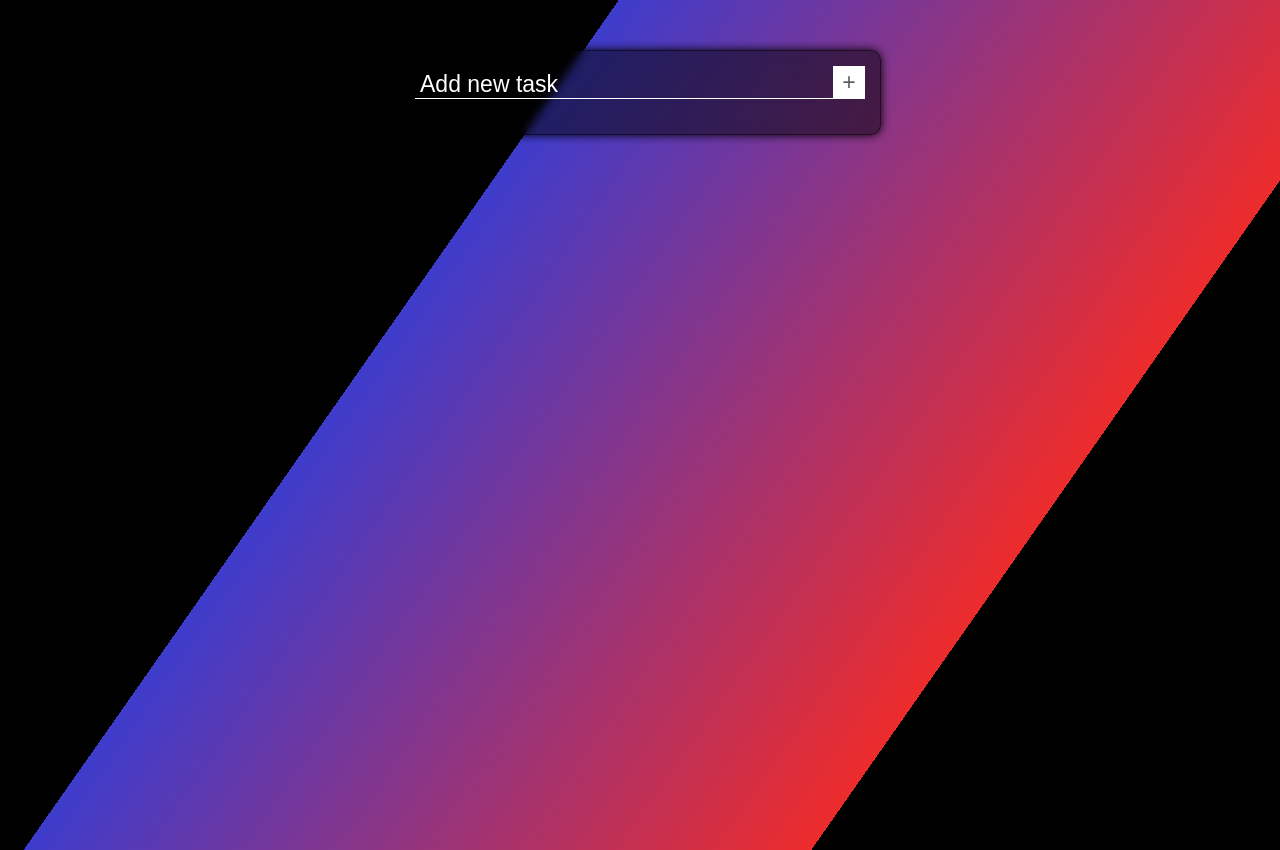
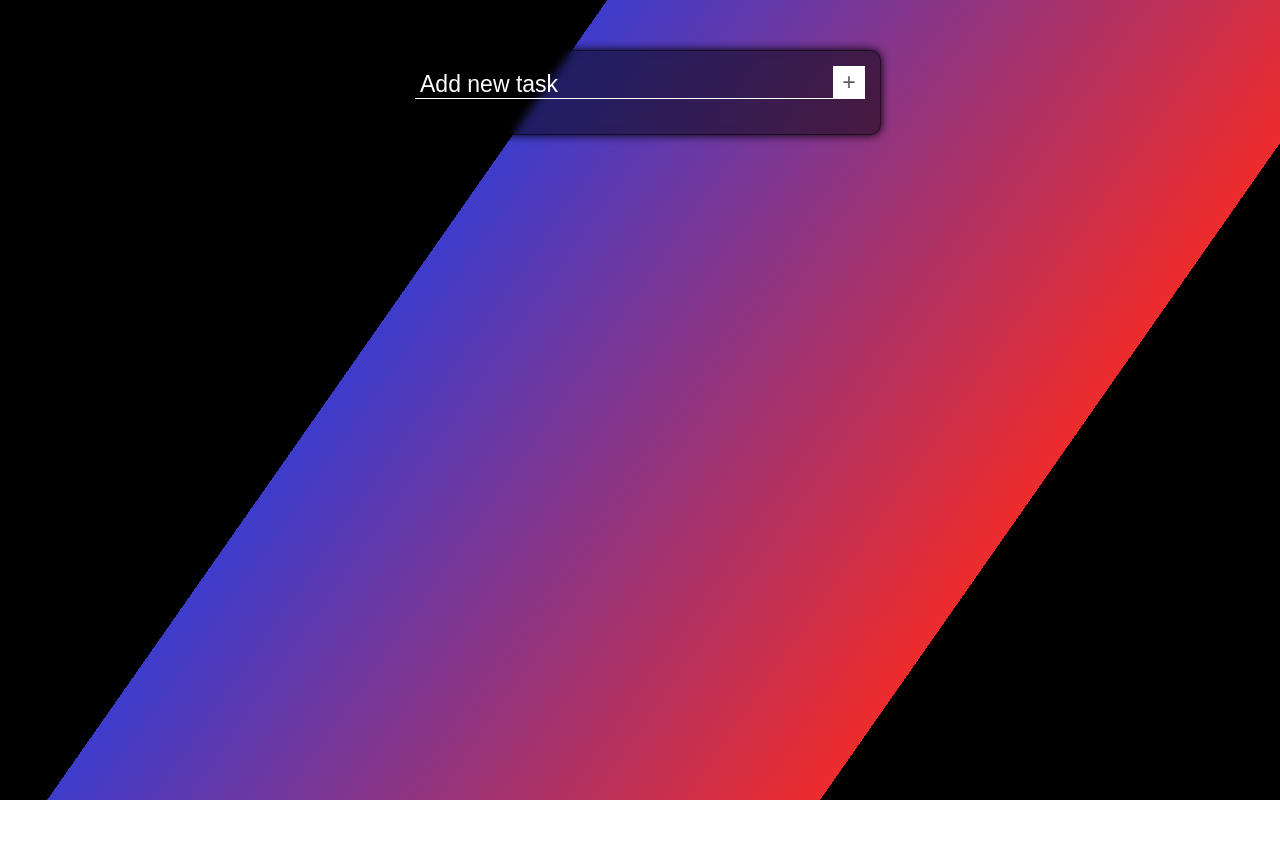
Before and after one commit to Criiis/ToDoWithReact, a React (Create React App) app: page / in a window 1280 px wide. After the commit the page ends 800 px from the top, so only its background shows below. Built offline with nearby package versions, Linux system fonts and the light colour scheme.

Commit message:
change padding remove margin

```diff
--- a/src/components/Todo.js
+++ b/src/components/Todo.js
@@ -9,9 +9,7 @@ const Wrap = styled.div`
 	align-items: center;
 	justify-content: flex-start;
 	align-content: center;
-	margin-top: 50px;
-	margin-bottom: 50px;
-	padding: 0 10px;
+	padding: 50px 10px;
 	.inner {
 		backdrop-filter: blur(5px);
 		max-width: 450px;
```
Also changed, not shown: 1 other file (tests, documents, lock files or other folders).
